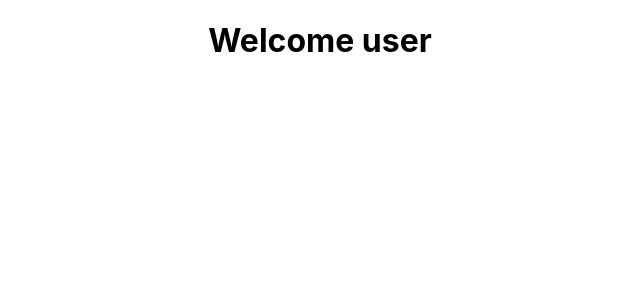
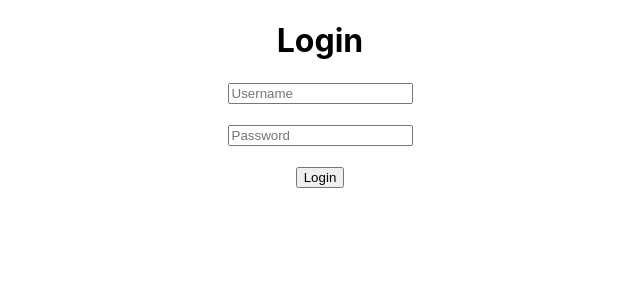
Before and after one commit to Bijarniankit/react-for-dummies, a React (Create React App) app: page / in a window 1280 px wide. Shown: the top 300 px of the page, without its empty margins (320-960 px from the left). Built offline with nearby package versions, Linux system fonts and the light colour scheme.

Commit message:
basic form validation

```diff
--- a/src/App.js
+++ b/src/App.js
@@ -1,10 +1,10 @@
-import './App.css'
-import Profile from './Profile'
+import'./App.css'
+import Login from './components/Login'
 
 function App() {
     return (
         <div className="App">
-        <Profile />
+        <Login />
         </div>
     );
 }
--- /dev/null
+++ b/src/components/Login.js
@@ -0,0 +1,52 @@
+import React,{useState} from "react";
+
+function Login(){
+    const [username, setUsername] = useState("");
+    const [password, setPassword] = useState("");
+    const [userError, setUserError] = useState(false);
+    const [passwordError, setPasswordError] = useState(false);
+
+    function loginHandle(e){
+        e.preventDefault();
+        console.log( username, password)
+    }
+
+    function userHandler(e){
+        let item = e.target.value.length;
+        if(item === 0 || item < 3){
+            setUserError(true)
+        }
+        else{
+            setUserError(false)
+        };
+        if (!userError){
+            setUsername(e.target.value)
+        }
+    }
+
+    function passwordHandler(e){
+        let item = e.target.value.length;
+        if(item === 0 || item  < 3) { setPasswordError(true)}
+        else { setPasswordError(false) };
+
+        if (!passwordError){
+            setPassword(e.target.value)
+        }
+    }
+
+
+    return(
+        <div>
+        <h1>Login</h1>
+        <form onSubmit={loginHandle}>
+        <input type="text" placeholder="Username" onChange={userHandler}/> { userError ? <span>Username invalid</span> : null}
+        <br/><br/>
+        <input type="text" placeholder="Password" onChange={passwordHandler} /> { passwordError ? <span>Password invalid</span> : null}
+         <br/><br/>
+        <button type="submit">Login</button>
+        </form>
+        </div>
+    );
+}
+
+export default Login;
```
Also changed, not shown: src/app files/App_ternary operator.js (added, +12 -0 lines).
